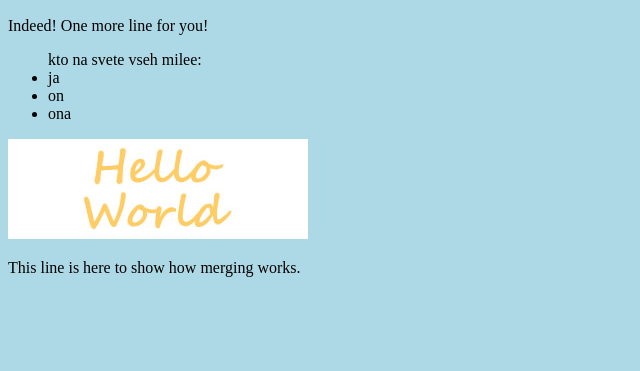
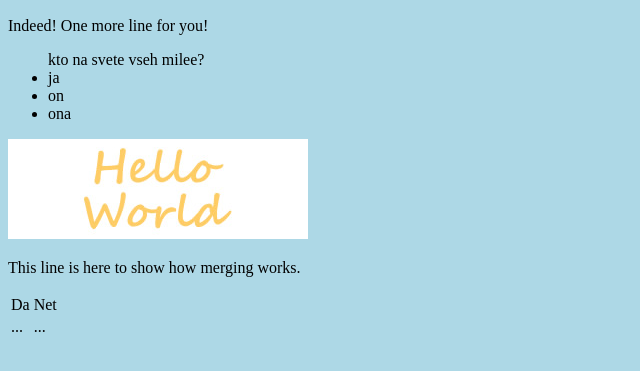
Before and after one commit to dionizas93/mygitproject, a plain HTML site: page index.html in a window 1280 px wide. Shown: the part 217-588 px from the top of the page, 0-640 px from the left. Drawn offline with Linux system fonts and the light colour scheme.

Commit message:
Updated index.html, added table

```diff
--- a/index.html
+++ b/index.html
@@ -11,13 +11,22 @@
 <div><img src="hello-world.jpg" alt="Hello World from Space"></div>
 <p>Indeed! One more line for you!</p>
 <p>
-<ul>kto na svete vseh milee:
+<ul>kto na svete vseh milee?
 <li>ja</li>
 <li>on</li>
 <li>ona</li>
 </ul></p>
 <div><img src="hello-world.jpg" alt="Hello World from Space"></div>
 <p>This line is here to show how merging works.</p>
+<table>
+  <tr>
+    <td>Da</td><td>Net</td>
+  </tr>
+  <tr>
+    <td>...</td><td>...</td>
+  </tr>
+
+</table>
 
 </body>
 </html>
```
